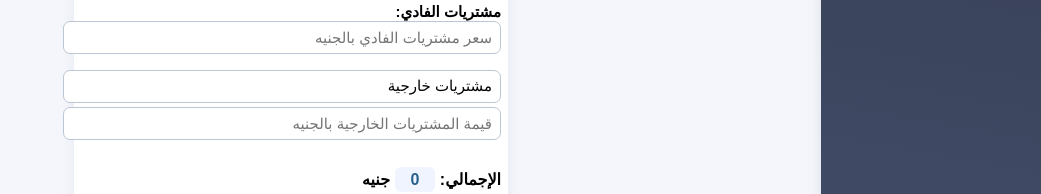
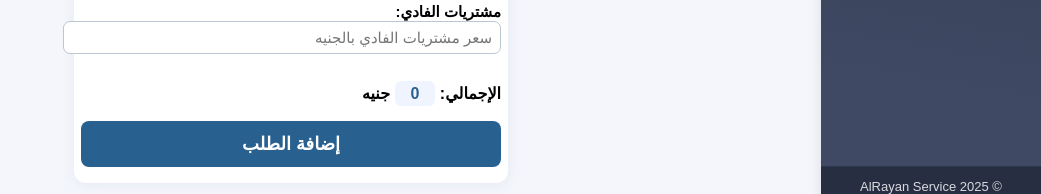
Before and after one commit to Fahmy112/Al-Rayan-Service, a Next.js app: page /add in a window 1280 px wide. Shown: the part 1018-1212 px from the top of the page, without its empty margins (239-1280 px from the left). Built offline with nearby package versions, Linux system fonts and the light colour scheme; no server answers; the database is empty.

Commit message:
fix حذف المشتريات الخارجية من الطلب الجديد

```diff
--- a/app/add/page.tsx
+++ b/app/add/page.tsx
@@ -93,8 +93,8 @@ export default function AddRequest() {
   const [purchasesCost, setPurchasesCost] = useState("");
   const [purchasesRkha, setPurchasesRkha] = useState("");
   const [purchasesFady, setPurchasesFady] = useState("");
-  const [purchasesExternal, setPurchasesExternal] = useState("");
-  const [purchasesExternalLabel, setPurchasesExternalLabel] = useState("مشتريات خارجية");
+  // const [purchasesExternal, setPurchasesExternal] = useState("");
+  // const [purchasesExternalLabel, setPurchasesExternalLabel] = useState("مشتريات خارجية");
   const [spares, setSpares] = useState<Spare[]>([]);
   const [loading, setLoading] = useState(false);
   const [success, setSuccess] = useState(false);
@@ -158,9 +158,9 @@ export default function AddRequest() {
     }).reduce((a, b) => a + b, 0);
     const main = parseFloat(repairCost) || 0;
     const rkha = parseFloat(purchasesRkha) || 0;
-    const fady = parseFloat(purchasesFady) || 0;
-    const external = parseFloat(purchasesExternal) || 0;
-    return (parts + main + rkha + fady + external).toString();
+  const fady = parseFloat(purchasesFady) || 0;
+  // const external = parseFloat(purchasesExternal) || 0;
+  return (parts + main + rkha + fady).toString();
   }
   const total = calcTotal();
 
@@ -189,8 +189,8 @@ export default function AddRequest() {
         purchasesCost: purchasesCost || undefined,
         purchasesRkha: purchasesRkha || undefined,
         purchasesFady: purchasesFady || undefined,
-        purchasesExternal: purchasesExternal || undefined,
-        purchasesExternalLabel: purchasesExternalLabel || undefined,
+  // purchasesExternal: purchasesExternal || undefined,
+  // purchasesExternalLabel: purchasesExternalLabel || undefined,
         usedSpares: usedSpares.map(x => ({ id: x.id, name: x.name, price: x.price, qty: x.qty })),
         total
       })
@@ -396,10 +396,7 @@ export default function AddRequest() {
         <label style={lbl}>مشتريات الفادي:
           <input type="number" min={0} value={purchasesFady} onChange={e => setPurchasesFady(e.target.value)} style={{ ...inputStyle, width: '100%', fontSize: 15 }} placeholder="سعر مشتريات الفادي بالجنيه" />
         </label>
-        <label style={lbl}>
-          <input type="text" value={purchasesExternalLabel} onChange={e => setPurchasesExternalLabel(e.target.value)} style={{ ...inputStyle, width: '100%', fontSize: 15, marginBottom: 4 }} placeholder="اسم المشتريات الخارجية (اختياري)" />
-          <input type="number" min={0} value={purchasesExternal} onChange={e => setPurchasesExternal(e.target.value)} style={{ ...inputStyle, width: '100%', fontSize: 15 }} placeholder="قيمة المشتريات الخارجية بالجنيه" />
-        </label>
+  {/* تم إلغاء المشتريات الخارجية بناءً على طلب العميل */}
         <div style={{ fontWeight: 600, margin: '14px 0 0', fontSize: 16 }}>
           الإجمالي:&nbsp;
           <span style={{ fontWeight: 'bold', color: '#286090', background: '#f0f4ff', borderRadius: 6, padding: '4px 16px' }}>{total || 0}</span> جنيه
```
